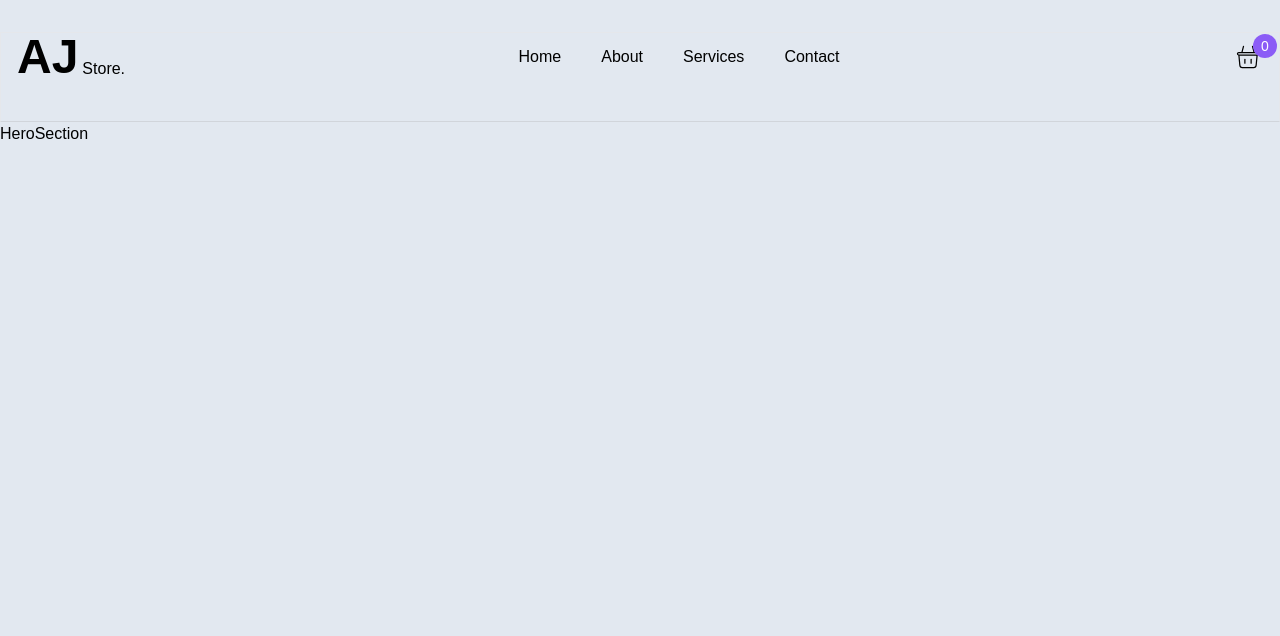
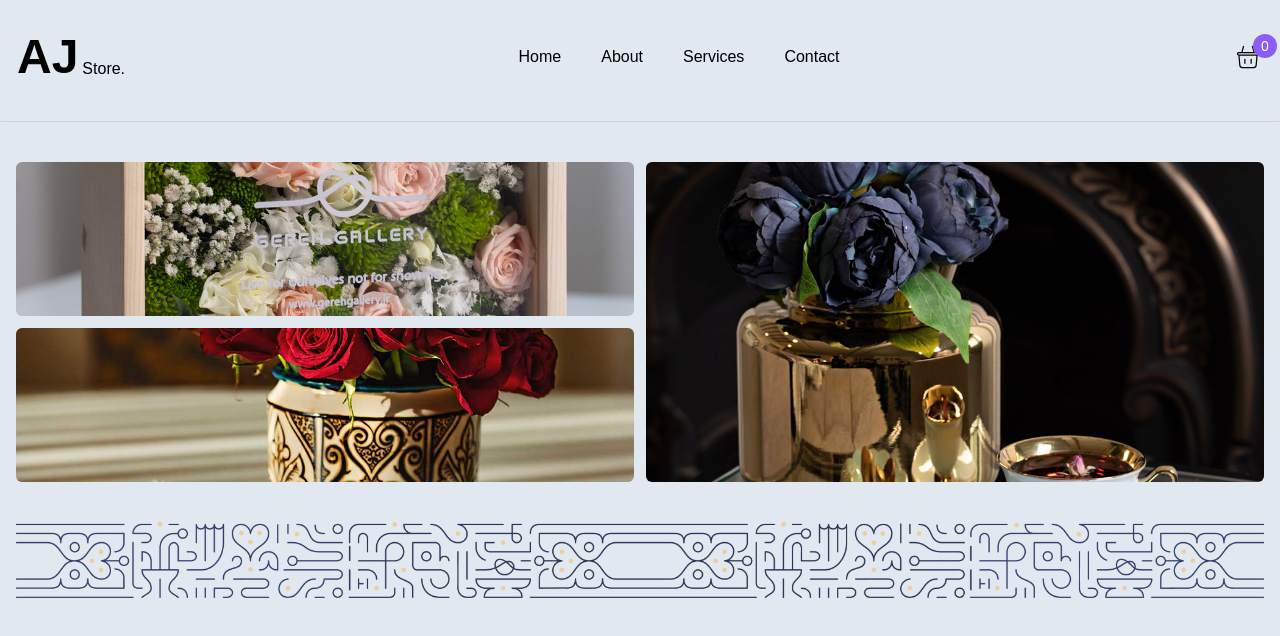
Before and after one commit to hamid19471/aj-store, a React (Vite) app: page / in a window 1280 px wide. Shown: the top 636 px of the page. Built offline with nearby package versions, Linux system fonts and the light colour scheme.

Commit message:
Update: add more style to hero section component

```diff
--- a/src/components/HeroSection/HeroSection.jsx
+++ b/src/components/HeroSection/HeroSection.jsx
@@ -1,7 +1,44 @@
 import React from "react";
+import gift from "../../assets/images/gift.jpg";
+import handicraft from "../../assets/images/handicraft.jpg";
+import drink from "../../assets/images/drink-stuff.jpg";
+import divider from "../../assets/images/divider.png";
 
 const HeroSection = () => {
-    return <div>HeroSection</div>;
+    return (
+        <div>
+            <section className="container flex flex-col md:max-h-80 md:flex-row gap-3 mt-10">
+                <div className="flex flex-col gap-3">
+                    <div className="flex-1 flex gap-2 overflow-hidden rounded-md">
+                        <img
+                            src={gift}
+                            alt=""
+                            className="w-full h-full object-cover"
+                        />
+                    </div>
+                    <div className="flex-1 flex gap-2 overflow-hidden rounded-md">
+                        <img
+                            src={handicraft}
+                            alt=""
+                            className="hidden md:block w-full h-full object-cover"
+                        />
+                    </div>
+                </div>
+                <div className="flex gap-2 overflow-hidden rounded-md">
+                    <div className="flex-1">
+                        <img
+                            src={drink}
+                            alt=""
+                            className="hidden md:block w-full h-full object-cover"
+                        />
+                    </div>
+                </div>
+            </section>
+            <section className="hidden md:flex container mt-10">
+                <img src={divider} alt="" />
+            </section>
+        </div>
+    );
 };
 
 export default HeroSection;
```
